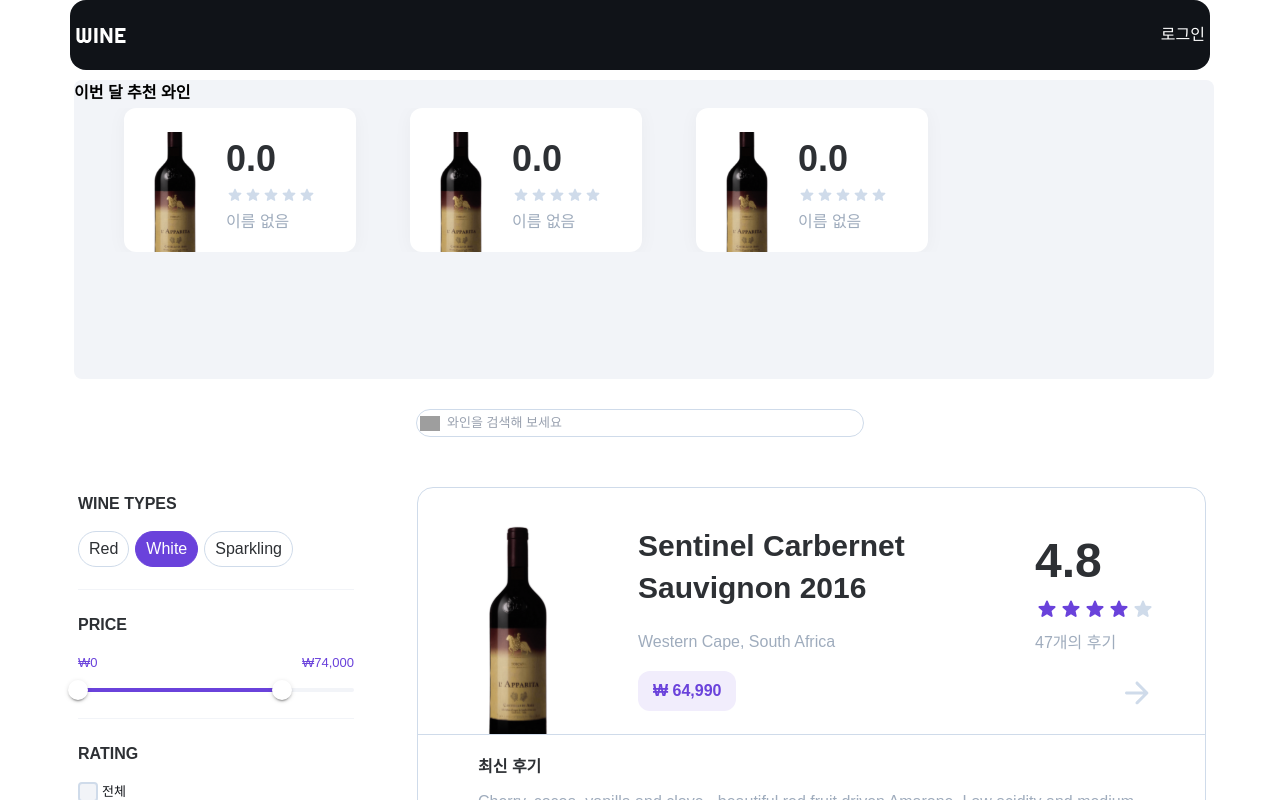
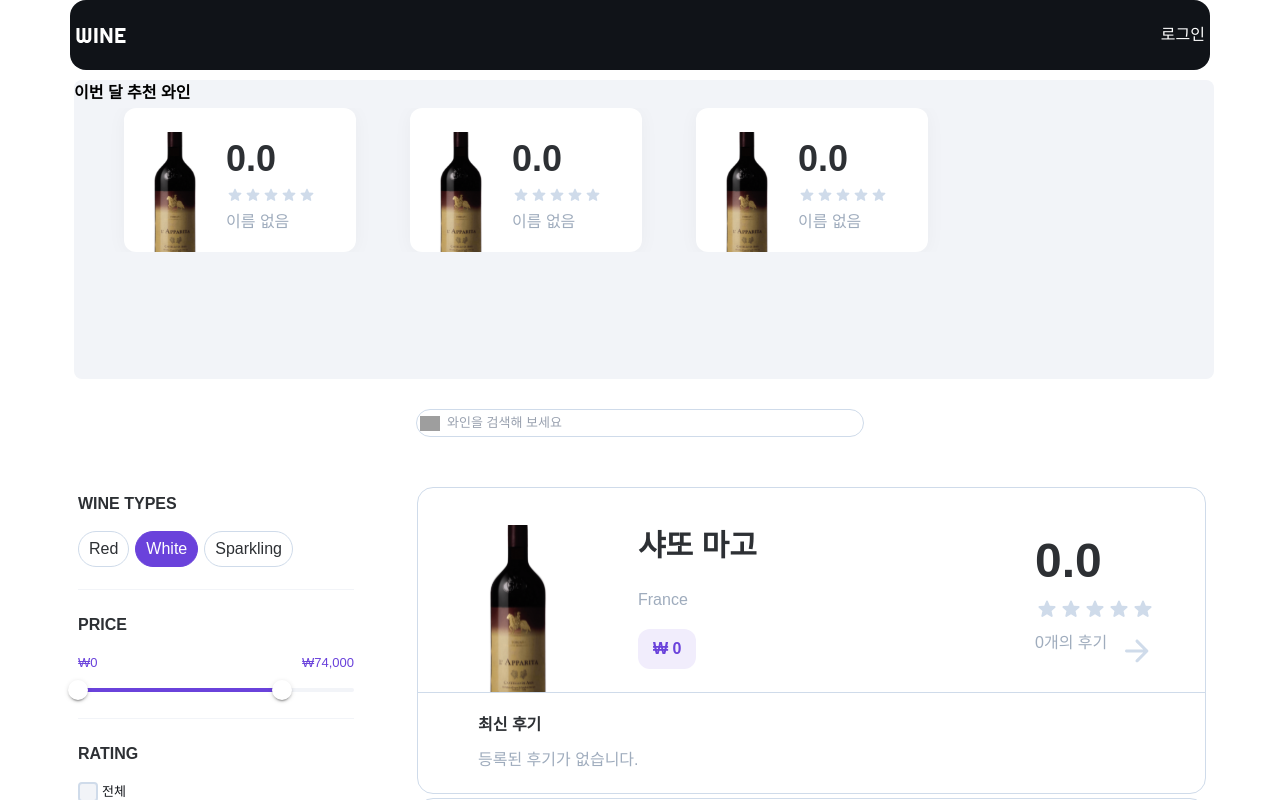
Before and after one commit to codeit-SGS/SGS, a Next.js app: page /wines in a window 1280 px wide. Shown: the top 800 px of the page. Built offline with nearby package versions, Linux system fonts and the light colour scheme; grey boxes are pictures that could not be loaded; a web font is replaced by a local one.

Commit message:
feat : WineCard props 부여

```diff
--- a/src/components/card/wineCard.tsx
+++ b/src/components/card/wineCard.tsx
@@ -1,66 +1,87 @@
 'use client';
 
-const WineCard = () => {
+import { useRouter } from 'next/navigation';
+
+interface WineCardProps {
+  id?: number;
+  name?: string;
+  region?: string;
+  price?: number;
+  image?: string;
+  avgRating?: number;
+  reviewCount?: number;
+  recentReview?: string;
+}
+
+const WineCard = ({
+  id,
+  name = '와인 이름 없음',
+  region = '지역 정보 없음',
+  price = 0,
+  image = '/wine/wine-type1.svg',
+  avgRating = 0,
+  reviewCount = 0,
+  recentReview = '등록된 후기가 없습니다.',
+}: WineCardProps) => {
+  const router = useRouter();
+  const fullStars = Math.max(0, Math.min(5, Math.round(avgRating)));
+
+  const handleClick = () => {
+    if (id) {
+      router.push(`/wines/${id}`);
+    }
+  };
+
   return (
-    <div className="flex flex-col w-full max-w-800 rounded-[16px] bg-white border border-gray-300 cursor-pointer">
+    <div
+      onClick={handleClick}
+      className="flex flex-col w-full max-w-800 rounded-[16px] bg-white border border-gray-300 cursor-pointer"
+    >
       <div className="flex pt-36.5 pr-50">
         <div className="relative w-full max-w-200 pt-40 mr-20">
-          {/* 와인 이미지 */}
           <img
-            src="/wine/wine-type1.svg"
+            src={image}
             alt="와인 이미지"
             className="absolute bottom-0 w-full h-full max-w-60 left-1/2 -translate-x-1/2 object-cover"
           />
         </div>
-        {/* 텍스트 영역 */}
         <div className="relative flex flex-col justify-between flex-1">
-          {/* 상단 정보 */}
           <div className="flex justify-between items-start">
             <div className="max-w-300">
-              <h3 className="text-3xl font-bold text-gray-800 leading-42 pb-20">
-                Sentinel Carbernet Sauvignon 2016
-              </h3>
-              <p className="text-16 text-gray-500 leading-26 pb-16">
-                Western Cape, South Africa
-              </p>
+              <h3 className="text-3xl font-bold text-gray-800 leading-42 pb-20">{name}</h3>
+              <p className="text-16 text-gray-500 leading-26 pb-16">{region}</p>
               <div className="inline-block text-18 font-bold py-8 px-15 rounded-[12px] bg-main-10 text-main mb-23.5">
-                ₩ 64,990
+                ₩ {price.toLocaleString()}
               </div>
             </div>
 
-            {/* 평점 */}
             <div className="text-left">
-              <p className="text-[48px] text-gray-800 gap-10 font-bold">4.8</p>
+              <p className="text-[48px] text-gray-800 gap-10 font-bold">{avgRating.toFixed(1)}</p>
               <div className="flex flex-col gap-10 items-start">
-                {/* 별점 아이콘 */}
                 <div className="flex">
-                  <img src="/icon/purple-star.svg" alt="별1" width={24} height={24} />
-                  <img src="/icon/purple-star.svg" alt="별2" width={24} height={24} />
-                  <img src="/icon/purple-star.svg" alt="별3" width={24} height={24} />
-                  <img src="/icon/purple-star.svg" alt="별4" width={24} height={24} />
-                  <img src="/icon/star.svg" alt="빈 별" width={24} height={24} />
+                  {[...Array(fullStars)].map((_, i) => (
+                    <img key={i} src="/icon/purple-star.svg" alt={`별${i}`} width={24} height={24} />
+                  ))}
+                  {[...Array(5 - fullStars)].map((_, i) => (
+                    <img key={i} src="/icon/star.svg" alt={`빈 별${i}`} width={24} height={24} />
+                  ))}
                 </div>
-                <span className="text-gray-500 text-14 leading-24">47개의 후기</span>
+                <span className="text-gray-500 text-14 leading-24">
+                  {reviewCount}개의 후기
+                </span>
               </div>
             </div>
-            {/* right 아이콘 */}
+
             <div className="absolute bottom-23.5 right-0">
-              <img
-                src="/icon/right.svg"
-                alt="오른쪽 화살표 아이콘"
-                className="w-36 h-36"
-              />
+              <img src="/icon/right.svg" alt="오른쪽 화살표 아이콘" className="w-36 h-36" />
             </div>
           </div>
         </div>
       </div>
-      {/* 최신 후기 */}
+
       <div className="h-full text-16 gap-10 py-20 px-60 border-t border-gray-300">
         <p className="font-semibold text-gray-800 mb-10">최신 후기</p>
-        <p className="text-gray-500 leading-26">
-          Cherry, cocoa, vanilla and clove - beautiful red fruit driven
-          Amarone. Low acidity and medium tannins. Nice long velvety finish.
-        </p>
+        <p className="text-gray-500 leading-26">{recentReview}</p>
       </div>
     </div>
   );
```
